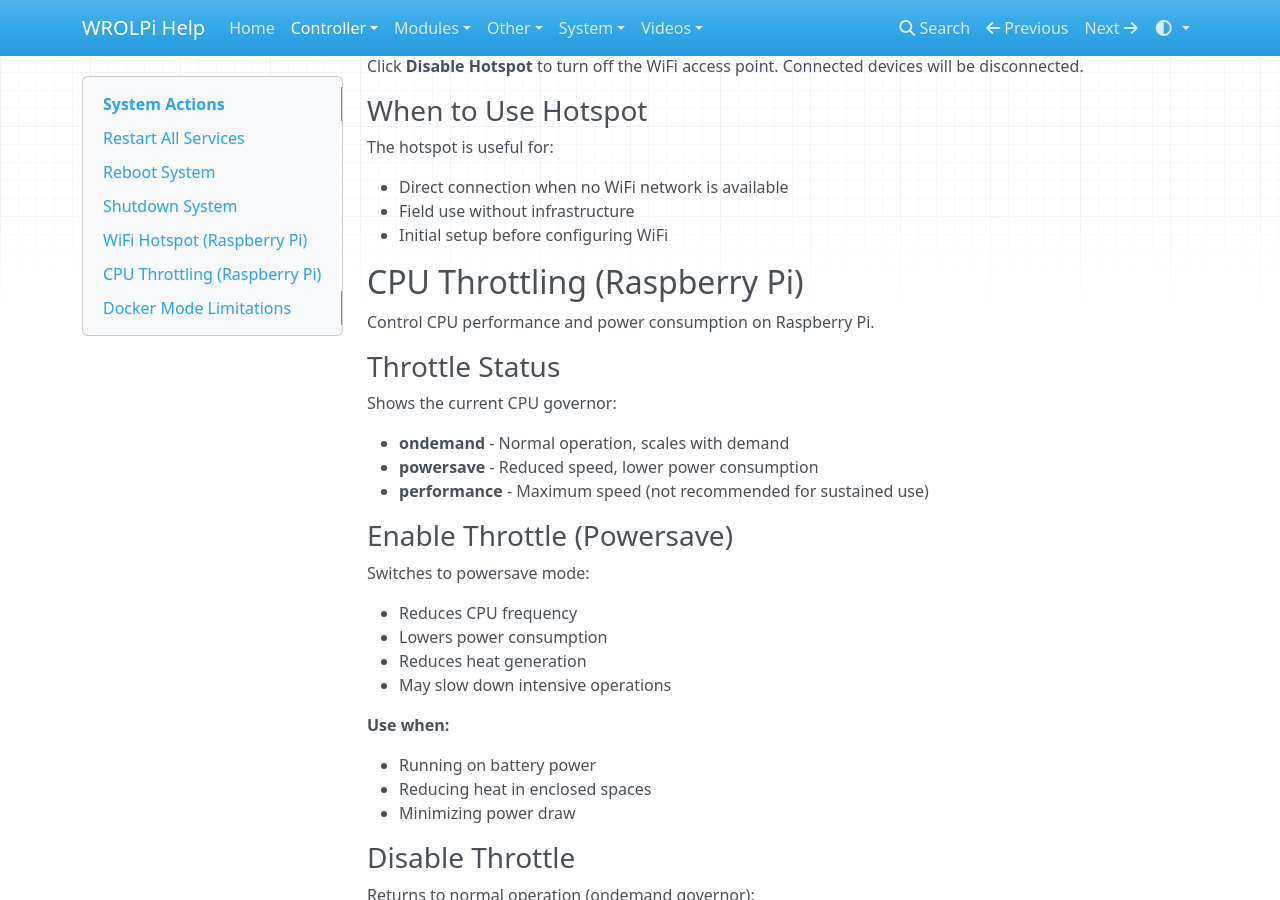
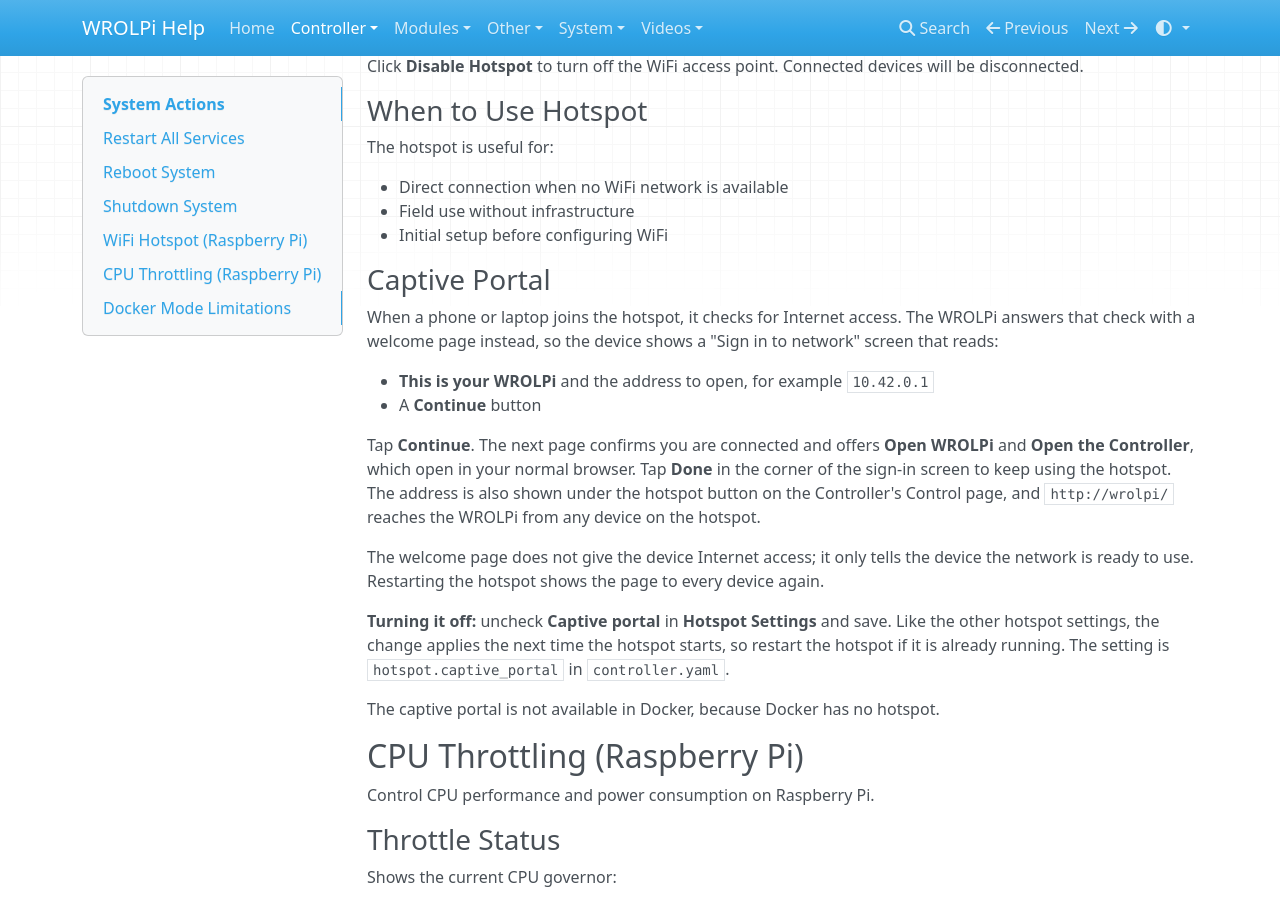
Before and after one commit to wrolpi/wrolpi-help, an MkDocs documentation site: the page built from docs/controller/system.md, in a window 1280 px wide and 900 px high, scrolled down 1992 px. Built offline with MkDocs 1.6.1, drawn with Linux system fonts in a browser that asks for light colours; nearby versions of some CDN libraries.

Commit message:
Document the Speed Test calculator and the hotspot captive portal
Speed Test: what it measures, how to read Mbps vs MB/s, ping, steady-state
average, the simultaneous-streams table; linked from the index beside the
One-Time Pad.

Controller > WiFi Hotspot: new Captive Portal section. What devices see when
they join, the Continue step and tapping Done, the address line on the
Control page and http://wrolpi/, the hotspot.captive_portal setting and its
restart-to-apply rule, and that Docker has no hotspot.

Co-Authored-By: Claude Fable 5.1 <noreply@anthropic.com>

```diff
--- a/docs/controller/system.md
+++ b/docs/controller/system.md
@@ -88,6 +88,31 @@ The hotspot is useful for:
 - Field use without infrastructure
 - Initial setup before configuring WiFi
 
+### Captive Portal
+
+When a phone or laptop joins the hotspot, it checks for Internet access. The WROLPi answers
+that check with a welcome page instead, so the device shows a "Sign in to network" screen
+that reads:
+
+- **This is your WROLPi** and the address to open, for example `10.42.0.1`
+- A **Continue** button
+
+Tap **Continue**. The next page confirms you are connected and offers **Open WROLPi** and
+**Open the Controller**, which open in your normal browser. Tap **Done** in the corner of the
+sign-in screen to keep using the hotspot. The address is also shown under the hotspot button on
+the Controller's Control page, and `http://wrolpi/` reaches the WROLPi from any device on the
+hotspot.
+
+The welcome page does not give the device Internet access; it only tells the device the
+network is ready to use. Restarting the hotspot shows the page to every device again.
+
+**Turning it off:** uncheck **Captive portal** in **Hotspot Settings** and save. Like the
+other hotspot settings, the change applies the next time the hotspot starts, so restart the
+hotspot if it is already running. The setting is `hotspot.captive_portal` in
+`controller.yaml`.
+
+The captive portal is not available in Docker, because Docker has no hotspot.
+
 ## CPU Throttling (Raspberry Pi)
 
 Control CPU performance and power consumption on Raspberry Pi.
```
Also changed, not shown: docs/index.md (+1 -0 lines), docs/modules/calculators/speed-test.md (added, +59 -0 lines), docs/modules/calculators/speed-test-results.png (added).
